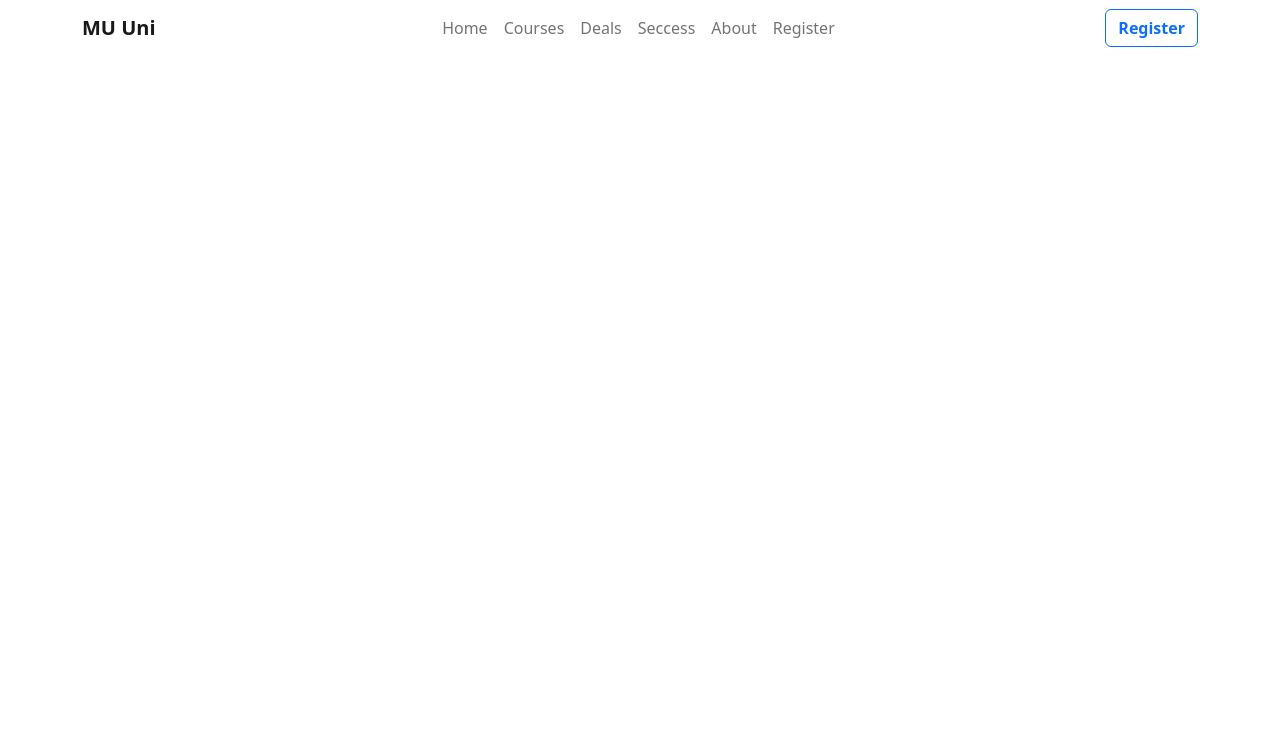
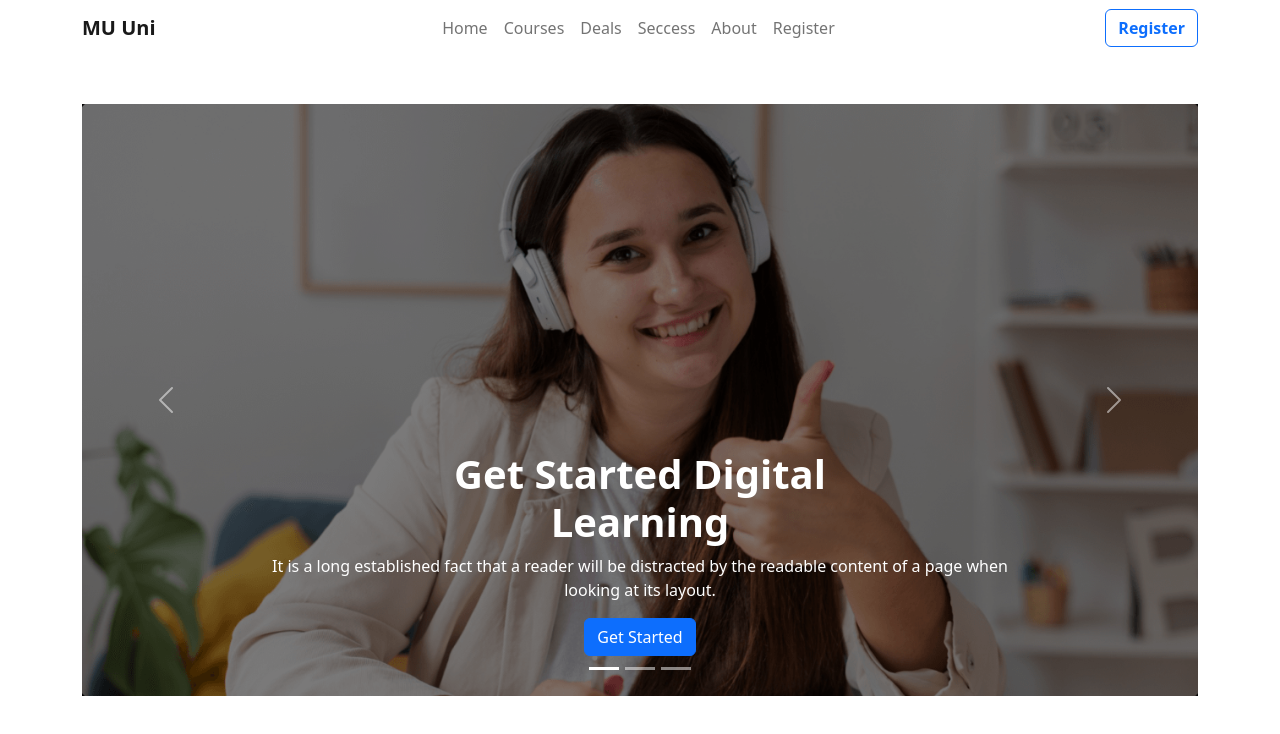
Before and after one commit to mohaimin5678/tech-website, a plain HTML site: page index.html in a window 1280 px wide. Drawn offline with nearby package versions, Linux system fonts and the light colour scheme.

Commit message:
slider inside of header tag is done

```diff
--- a/index.html
+++ b/index.html
@@ -12,7 +12,7 @@
 <body>
     <header>
         <!-- Navbar starts from here -->
-        <nav class="navbar navbar-expand-lg bg-white fixed-top">
+        <nav class="navbar navbar-expand-lg bg-white mb-5">
             <div class="container">
                 <a class="navbar-brand fw-bold" href="#">MU Uni</a>
                 <button class="navbar-toggler" type="button" data-bs-toggle="collapse" data-bs-target="#navbarText"
@@ -47,7 +47,69 @@
             </div>
         </nav>
         <!-- Navbar ends here -->
+
+        <!-- Header slide start from here -->
+        <section class="container">
+            <div id="carouselExampleIndicators" class="carousel slide" data-bs-ride="true">
+                <div class="carousel-indicators">
+                    <button type="button" data-bs-target="#carouselExampleIndicators" data-bs-slide-to="0"
+                        class="active" aria-current="true" aria-label="Slide 1"></button>
+
+                    <button type="button" data-bs-target="#carouselExampleIndicators" data-bs-slide-to="1"
+                        aria-label="Slide 2"></button>
+
+                    <button type="button" data-bs-target="#carouselExampleIndicators" data-bs-slide-to="2"
+                        aria-label="Slide 3"></button>
+                </div>
+                <div class="carousel-inner">
+                    <div class="carousel-item active bg-black">
+                        <img src="images/cover/cover-1.png" class="d-block w-100 opacity-50" alt="...">
+                        <div class="carousel-caption">
+                            <h1 class="fw-bold">Get Started Digital <br>
+                                Learning</h1>
+                            <p>It is a long established fact that a reader will be distracted by the readable
+                                content of a page when looking at its layout.</p>
+                            <button type="button" class="btn btn-primary" id="button1">Get Started</button>
+                        </div>
+                    </div>
+                    <div class="carousel-item bg-black">
+                        <img src="images/cover/cover-2.png" class="d-block w-100 opacity-50" alt="...">
+                        <div class="carousel-caption ">
+                            <h1 class="fw-bold">Get Started Digital <br>
+                                Learning</h1>
+                            <p>It is a long established fact that a reader will be distracted by the readable
+                                content of a page when looking at its layout.</p>
+                            <button type="button" class="btn btn-primary" id="button1">Get Started</button>
+                        </div>
+                    </div>
+                    <div class="carousel-item bg-black">
+                        <img src="images/cover/cover-3.png" class="d-block w-100 opacity-50" alt="...">
+                        <div class="carousel-caption">
+                            <h1 class="fw-bold">Get Started Digital <br>
+                                Learning</h1>
+                            <p>It is a long established fact that a reader will be distracted by the readable
+                                content of a page when looking at its layout.</p>
+                            <button type="button" class="btn btn-primary" id="button1">Get Started</button>
+                        </div>
+                    </div>
+                </div>
+                <button class="carousel-control-prev" type="button" data-bs-target="#carouselExampleIndicators"
+                    data-bs-slide="prev">
+                    <span class="carousel-control-prev-icon" aria-hidden="true"></span>
+                    <span class="visually-hidden">Previous</span>
+                </button>
+                <button class="carousel-control-next" type="button" data-bs-target="#carouselExampleIndicators"
+                    data-bs-slide="next">
+                    <span class="carousel-control-next-icon" aria-hidden="true"></span>
+                    <span class="visually-hidden">Next</span>
+                </button>
+            </div>
+        </section>
+        <!-- Header slide end here -->
     </header>
+    <main>
+
+    </main>
     <script src="https://cdn.jsdelivr.net/npm/bootstrap@5.2.0/dist/js/bootstrap.bundle.min.js"
         integrity="sha384-A3rJD856KowSb7dwlZdYEkO39Gagi7vIsF0jrRAoQmDKKtQBHUuLZ9AsSv4jD4Xa"
         crossorigin="anonymous"></script>
```
Also changed, not shown: images/cover/cover-2.jpg (deleted), images/cover/cover-2.png (added), images/cover/cover-3.jpg (deleted), images/cover/cover-3.png (added).
